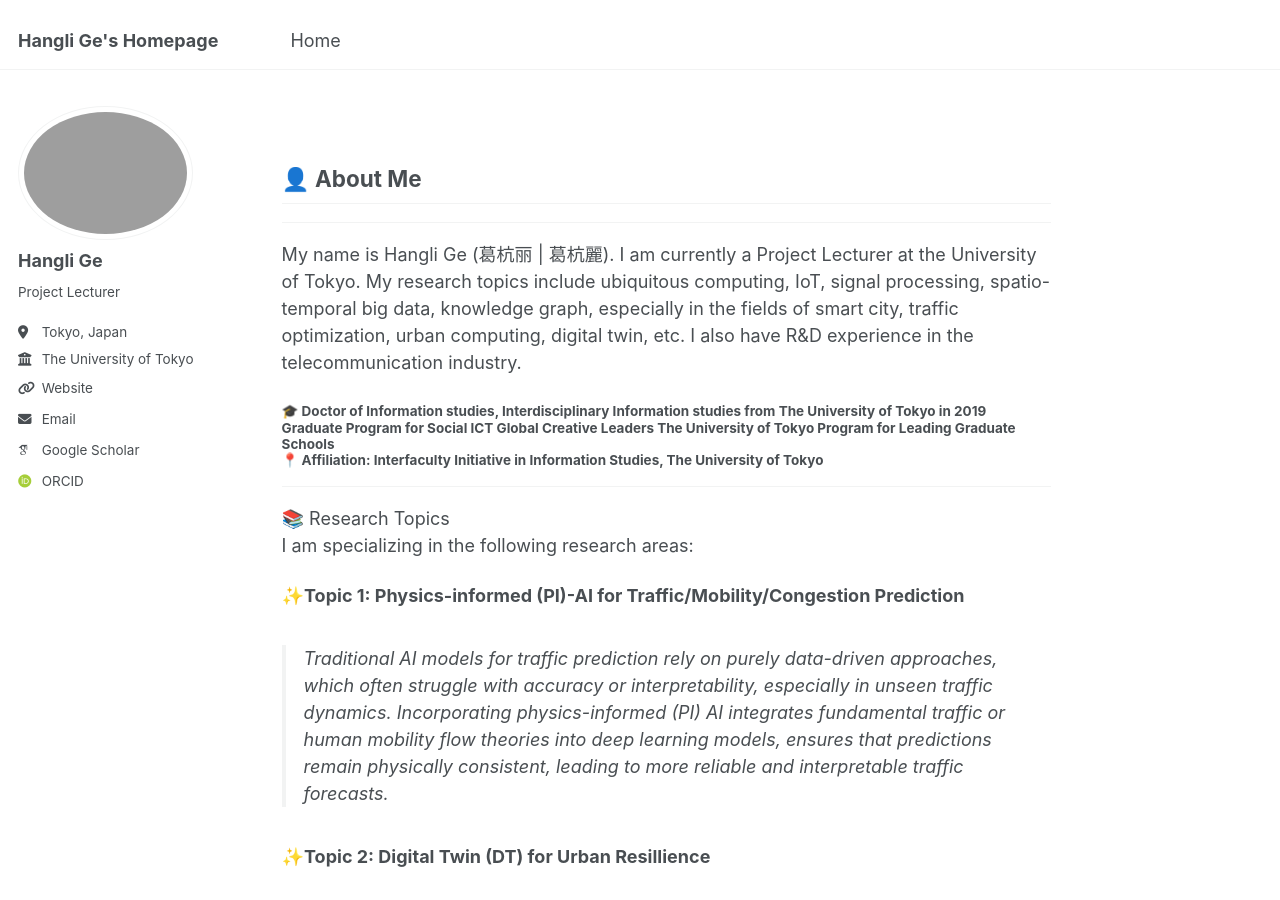
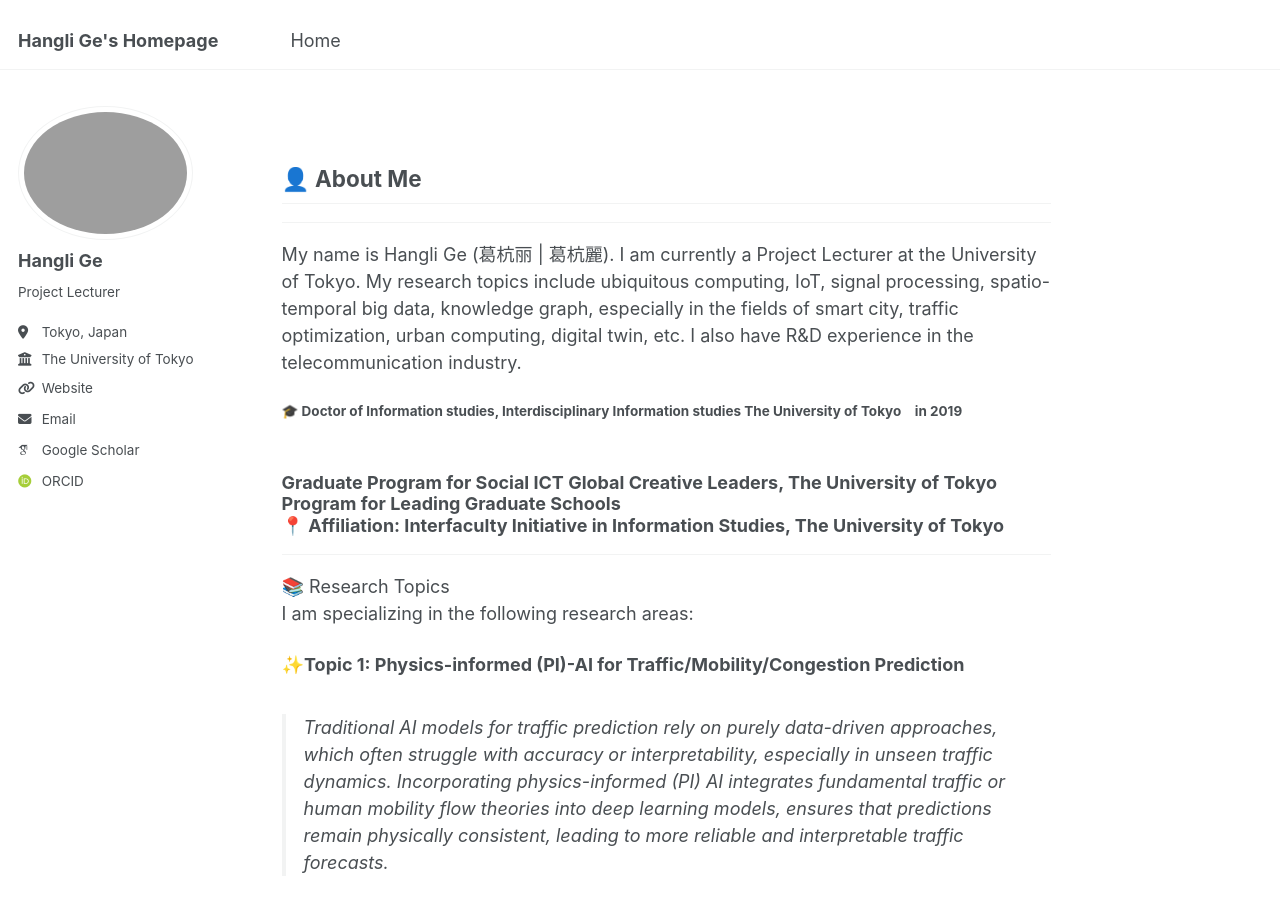
Before and after one commit to christie888/christie888.github.io, a Jekyll site: the page built from _pages/about.md, in a window 1280 px wide and 900 px high. Built offline with Jekyll 4.4.1, drawn with Linux system fonts in a browser that asks for light colours; some web fonts are replaced.

Commit message:
Update about.md

```diff
--- a/_pages/about.md
+++ b/_pages/about.md
@@ -10,7 +10,8 @@
 ## 👤 About Me
 ---
 My name is  Hangli Ge (葛杭丽 | 葛杭麗). I am currently a Project Lecturer at the University of Tokyo. My research topics include ubiquitous computing, IoT, signal processing, spatio-temporal big data, knowledge graph, especially in the fields of smart city, traffic optimization, urban computing, digital twin, etc. I also have R&D experience in the telecommunication industry.
-#### 🎓 Doctor of Information studies, Interdisciplinary Information studies from The University of Tokyo in 2019 <br>        Graduate Program for Social ICT Global Creative Leaders The University of Tokyo Program for Leading Graduate Schools <br>📍 Affiliation: Interfaculty Initiative in Information Studies, The University of Tokyo
+#### 🎓 Doctor of Information studies, Interdisciplinary Information studies The University of Tokyo　in 2019 <br>
+### Graduate Program for Social ICT Global Creative Leaders, The University of Tokyo Program for Leading Graduate Schools <br>📍 Affiliation: Interfaculty Initiative in Information Studies, The University of Tokyo
 
 ---
 
```
